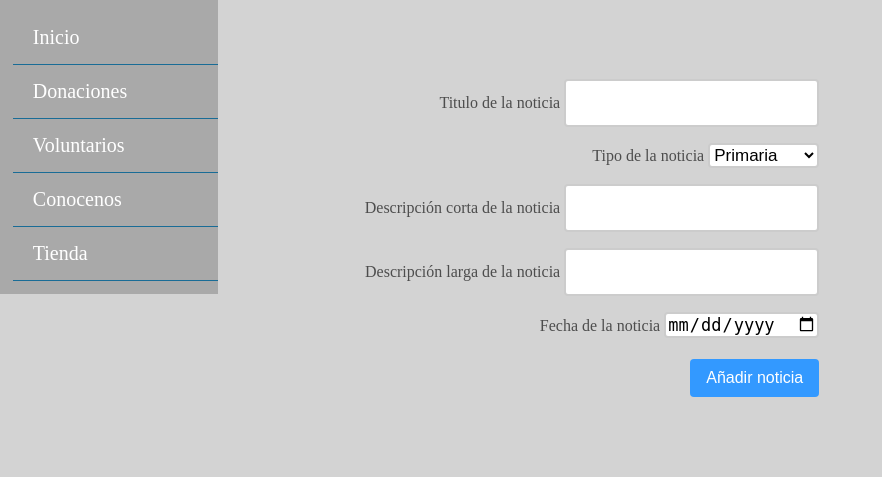
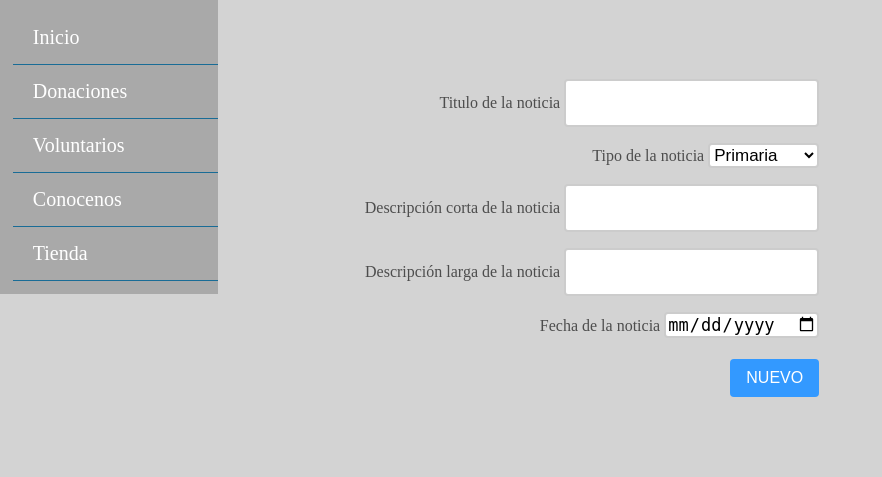
Before and after one commit to AWDevelopers/AW, a PHP site: page /estatica/vistaAniadirNoticia.php in a window 1280 px wide. Shown: the part 177-654 px from the top of the page, without its empty margins (0-882 px from the left). Run offline with PHP 8.4, Linux system fonts and the light colour scheme.

Commit message:
Update vistaAniadirNoticia.php

```diff
--- a/proyecto/estatica/vistaAniadirNoticia.php
+++ b/proyecto/estatica/vistaAniadirNoticia.php
@@ -15,7 +15,7 @@
 
 			<div id="contenido">
 				<div class="formulario">
-					<form action="includes/aniadirNoticia.php" method="POST">
+					<form id="formNuevaNoticia" gaction="includes/formProcesaNoticias.php" method="POST">
 						<p>Titulo de la noticia
 						<input type="text" name="titulo" required></input></p>
 						<p>Tipo de la noticia
@@ -31,7 +31,7 @@
 						<input type="text" name="desLarga"></input></p>
 						<p>Fecha de la noticia
 						<input type="date" name="fecha"></input></p>
-						<p><input type="submit" name="submit" value="Añadir noticia"></p>
+						<p><input type="submit" name="button" value="NUEVO"></p>
 					</form>
 
 				</div>
```
